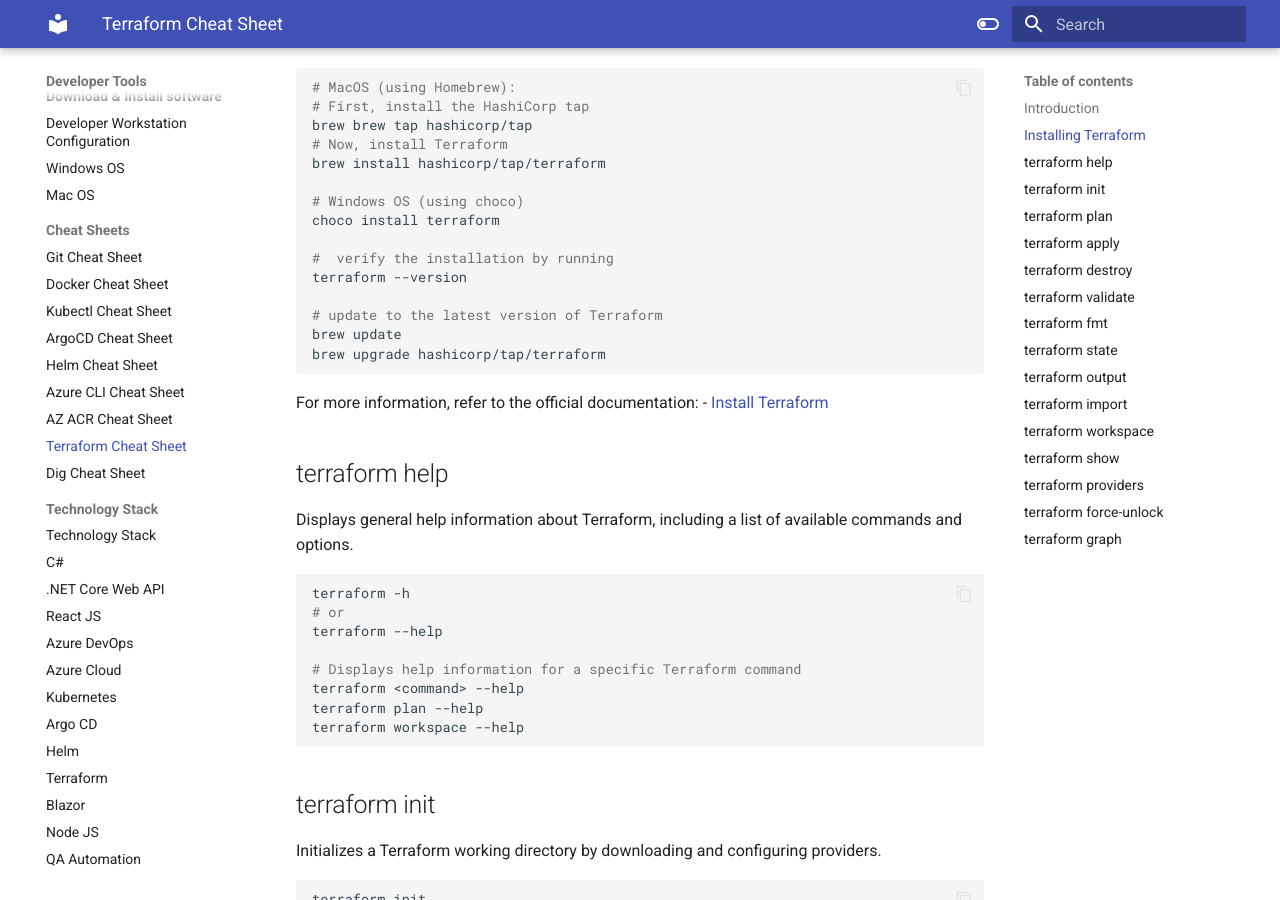
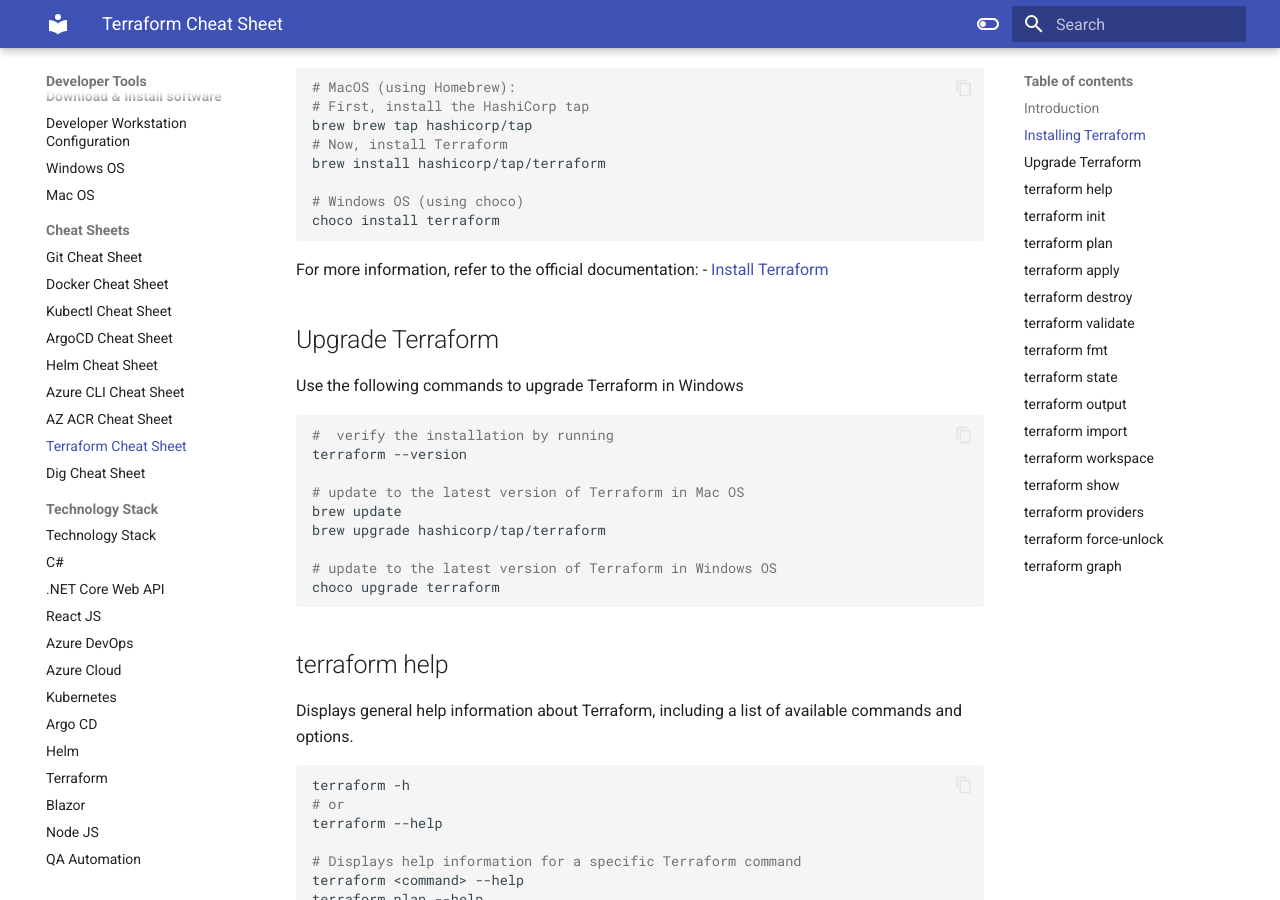
Before and after one commit to akeesari/anjikeesari, an MkDocs documentation site: the page built from docs/developertools/cheatsheets/terraform-cheat-sheet.md, in a window 1280 px wide and 900 px high, scrolled down 462 px. Built offline with MkDocs 1.6.1 and Material for MkDocs 9.7.7, drawn with Linux system fonts in a browser that asks for light colours.

Commit message:
added Upgrade Terraform

````diff
--- a/docs/developertools/cheatsheets/terraform-cheat-sheet.md
+++ b/docs/developertools/cheatsheets/terraform-cheat-sheet.md
@@ -26,15 +26,26 @@
 # Windows OS (using choco)
 choco install terraform
 
+
+```
+For more information, refer to the official documentation:  - [Install Terraform](https://developer.hashicorp.com/terraform/tutorials/aws-get-started/install-cli)
+
+
+## Upgrade Terraform
+
+Use the following commands to upgrade Terraform in Windows
+
+```sh
 #  verify the installation by running
 terraform --version
 
-# update to the latest version of Terraform
+# update to the latest version of Terraform in Mac OS
 brew update
 brew upgrade hashicorp/tap/terraform
+
+# update to the latest version of Terraform in Windows OS
+choco upgrade terraform
 ```
-For more information, refer to the official documentation:  - [Install Terraform](https://developer.hashicorp.com/terraform/tutorials/aws-get-started/install-cli)
-
 
 ## terraform help
 
````
